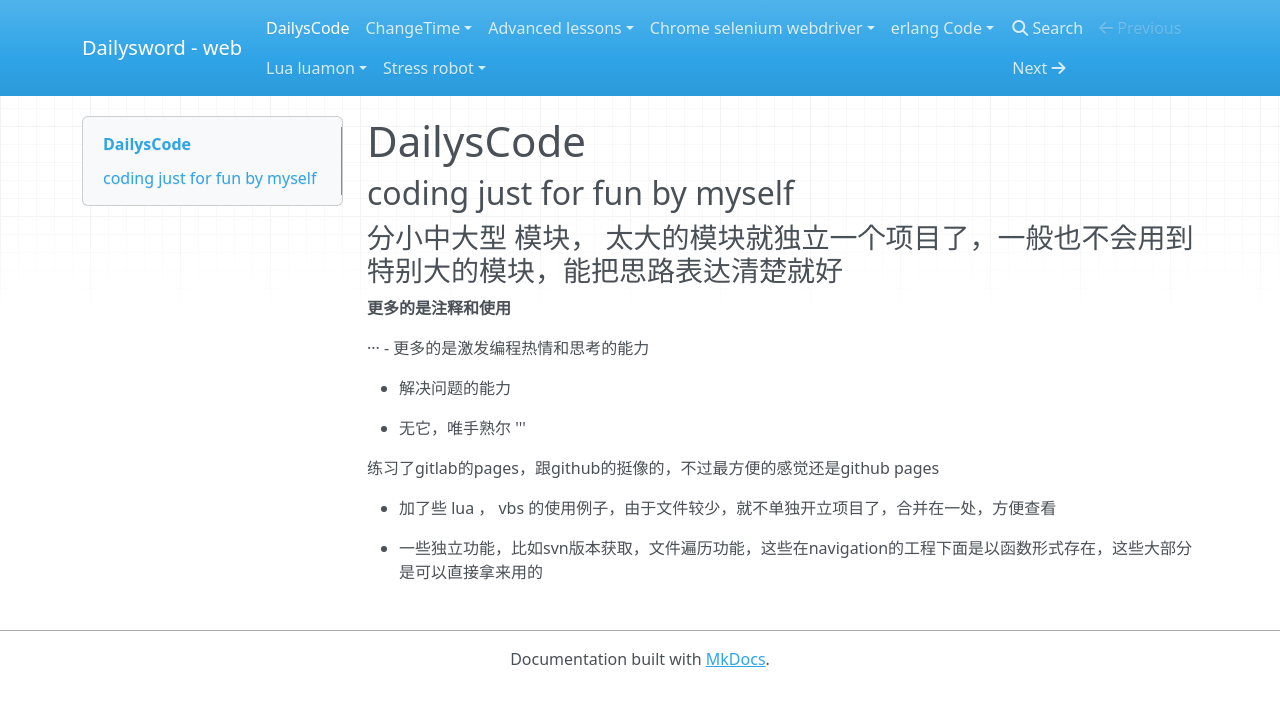
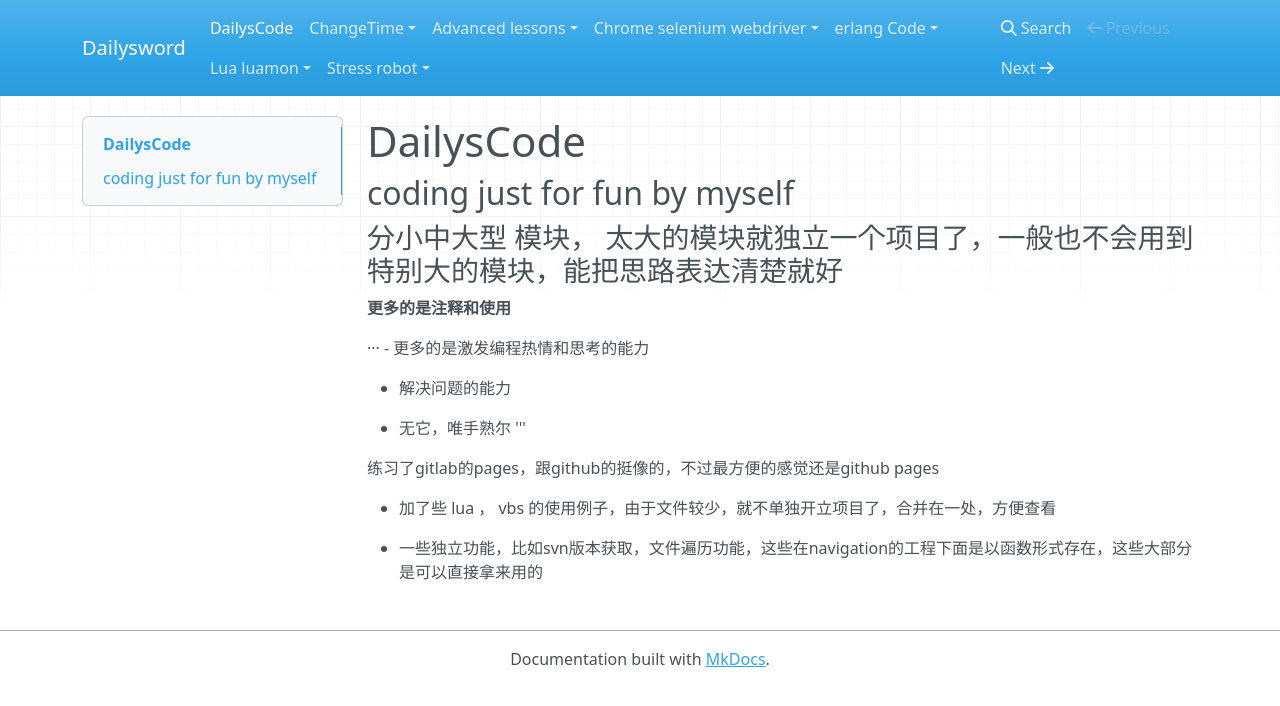
Before and after one commit to DailyR/mkdocs, an MkDocs documentation site: the page built from docs/README.md, in a window 1280 px wide. Shown: the top 706 px of the page. Built offline with MkDocs 1.6.1, drawn with Linux system fonts in a browser that asks for light colours; nearby versions of some CDN libraries.

Commit message:
modify docs

```diff
--- a/mkdocs.yml
+++ b/mkdocs.yml
@@ -1,2 +1,2 @@
-site_name: Dailysword - web
+site_name: Dailysword
 #theme: "material"
```
